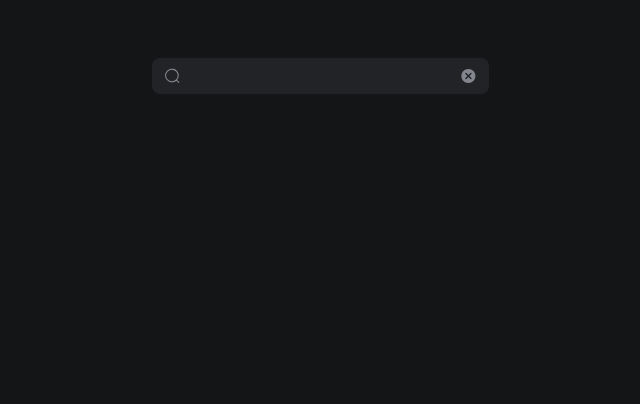
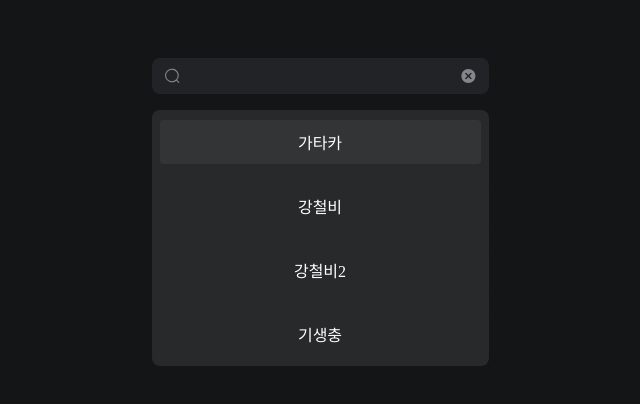
Before and after one commit to Serzhul/Auto_Complete, a website with bundled scripts: page index.html in a window 1280 px wide. Shown: the whole page, without its empty margins (320-960 px from the left). Built offline with nearby package versions, Linux system fonts and the light colour scheme.

Commit message:
[Feat] View Component separated

```diff
--- a/index.html
+++ b/index.html
@@ -5,80 +5,10 @@
         <meta http-equiv="X-UA-Compatible" content="IE=edge" />
         <meta name="viewport" content="width=device-width, initial-scale=1.0" />
         <title>Auto Complete</title>
-    <script src="./dist/app.js" defer></script>
+        <script type="module" src="./dist/app.js" defer></script>
         <link rel="stylesheet" href="./src/css/style.css" />
     </head>
     <body>
-    <div id="app">
-      <div class="bl_container">
-        <form class="el_search__form">
-          <label for="el_search__form" class="el_search__label">
-            <svg
-              xmlns="http://www.w3.org/2000/svg"
-              aria-hidden="true"
-              role="img"
-              width="20"
-              height="20"
-              preserveAspectRatio="xMidYMid meet"
-              viewBox="0 0 1024 1024"
-              class="el_icon__search"
-            >
-              <path
-                fill="currentColor"
-                d="m795.904 750.72l124.992 124.928a32 32 0 0 1-45.248 45.248L750.656 795.904a416 416 0 1 1 45.248-45.248zM480 832a352 352 0 1 0 0-704a352 352 0 0 0 0 704z"
-              />
-            </svg>
-            <input type="search" class="el_search__input" />
-            <svg
-              xmlns="http://www.w3.org/2000/svg"
-              aria-hidden="true"
-              role="img"
-              width="20"
-              height="20"
-              preserveAspectRatio="xMidYMid meet"
-              viewBox="0 0 24 24"
-              class="el_icon__clear"
-            >
-              <path
-                fill="currentColor"
-                d="M12 2C6.47 2 2 6.47 2 12s4.47 10 10 10s10-4.47 10-10S17.53 2 12 2zm4.3 14.3a.996.996 0 0 1-1.41 0L12 13.41L9.11 16.3a.996.996 0 1 1-1.41-1.41L10.59 12L7.7 9.11A.996.996 0 1 1 9.11 7.7L12 10.59l2.89-2.89a.996.996 0 1 1 1.41 1.41L13.41 12l2.89 2.89c.38.38.38 1.02 0 1.41z"
-              />
-            </svg>
-          </label>
-          <!-- <ul class="bl_list">
-            <li class="el_list__item">
-              <div class="bl_container__item">
-                <div class="selected">
-                  <span class="el_item__name"> 가타카 </span>
-                </div>
-              </div>
-            </li>
-            <li class="el_list__item">
-              <div class="bl_container__item">
-                <div class="unselected">
-                  <span class="el_item__name"> 강철비 </span>
-                </div>
-              </div>
-            </li>
-
-            <li class="el_list__item">
-              <div class="bl_container__item">
-                <div class="unselected">
-                  <span class="el_item__name"> 강철비2 </span>
-                </div>
-              </div>
-            </li>
-
-            <li class="el_list__item">
-              <div class="bl_container__item">
-                <div class="unselected">
-                  <span class="el_item__name"> 기생충 </span>
-                </div>
-              </div>
-            </li>
-          </ul> -->
-        </form>
-      </div>
-    </div>
+        <div id="app"></div>
     </body>
 </html>
--- a/src/app.ts
+++ b/src/app.ts
@@ -1 +1,7 @@
-console.log("hi");
+import InputView from './views/inputView.js';
+
+const init = () => {
+    new InputView('app').render();
+};
+
+init();
--- /dev/null
+++ b/src/views/View.ts
@@ -0,0 +1,50 @@
+export default abstract class View {
+    private template: string;
+
+    private renderTemplate: string;
+
+    private container: HTMLElement;
+
+    private htmlList: string[];
+
+    constructor(containerId: string, template: string) {
+        const containerElement = document.getElementById(containerId);
+
+        if (!containerElement) {
+            throw Error('최상위 컨테이너가 없어 UI 생성이 불가능합니다.');
+        }
+
+        this.container = containerElement;
+        this.template = template;
+        this.renderTemplate = template;
+        this.htmlList = [];
+    }
+
+    protected updateView(): void {
+        this.container.innerHTML = this.renderTemplate;
+        this.renderTemplate = this.template;
+    }
+
+    protected addHtml(htmlString: string): void {
+        this.htmlList.push(htmlString);
+    }
+
+    protected getHtml(): string {
+        const snapshot = this.htmlList.join('');
+        this.clearHtmlList();
+        return snapshot;
+    }
+
+    protected setTemplateData(key: string, value: string): void {
+        this.renderTemplate = this.renderTemplate.replace(
+            `{{__${key}__}}`,
+            value
+        );
+    }
+
+    private clearHtmlList() {
+        this.htmlList = [];
+    }
+
+    abstract render(id: string): void;
+}
--- /dev/null
+++ b/src/views/inputView.ts
@@ -0,0 +1,90 @@
+import View from './View.js';
+
+const template = `<div class="bl_container">
+        <form class="el_search__form">
+            <label for="el_search__form" class="el_search__label">
+            <svg
+                xmlns="http://www.w3.org/2000/svg"
+                aria-hidden="true"
+                role="img"
+                width="20"
+                height="20"
+                preserveAspectRatio="xMidYMid meet"
+                viewBox="0 0 1024 1024"
+                class="el_icon__search"
+            >
+                <path
+                    fill="currentColor"
+                    d="m795.904 750.72l124.992 124.928a32 32 0 0 1-45.248 45.248L750.656 795.904a416 416 0 1 1 45.248-45.248zM480 832a352 352 0 1 0 0-704a352 352 0 0 0 0 704z"
+                />
+            </svg>
+            <input type="search" class="el_search__input" />
+            <svg
+                xmlns="http://www.w3.org/2000/svg"
+                aria-hidden="true"
+                role="img"
+                width="20"
+                height="20"
+                preserveAspectRatio="xMidYMid meet"
+                viewBox="0 0 24 24"
+                class="el_icon__clear"
+            >
+                <path
+                    fill="currentColor"
+                    d="M12 2C6.47 2 2 6.47 2 12s4.47 10 10 10s10-4.47 10-10S17.53 2 12 2zm4.3 14.3a.996.996 0 0 1-1.41 0L12 13.41L9.11 16.3a.996.996 0 1 1-1.41-1.41L10.59 12L7.7 9.11A.996.996 0 1 1 9.11 7.7L12 10.59l2.89-2.89a.996.996 0 1 1 1.41 1.41L13.41 12l2.89 2.89c.38.38.38 1.02 0 1.41z"
+                />
+            </svg>
+        </label>
+        <ul class="bl_list">
+            {{__search_item__}}
+        </ul>
+        </form>
+    </div>
+`;
+
+export default class InputView extends View {
+    constructor(containerId: string) {
+        super(containerId, template);
+    }
+
+    render = () => {
+        this.addHtml(
+            `
+            <li class="el_list__item">
+                            <div class="bl_container__item">
+                                <div class="selected">
+                                    <span class="el_item__name"> 가타카 </span>
+                                </div>
+                            </div>
+                        </li>
+                        <li class="el_list__item">
+                            <div class="bl_container__item">
+                                <div class="unselected">
+                                    <span class="el_item__name"> 강철비 </span>
+                                </div>
+                            </div>
+                        </li>
+
+                        <li class="el_list__item">
+                            <div class="bl_container__item">
+                                <div class="unselected">
+                                    <span class="el_item__name"> 강철비2 </span>
+                                </div>
+                            </div>
+                        </li>
+
+                        <li class="el_list__item">
+                            <div class="bl_container__item">
+                                <div class="unselected">
+                                    <span class="el_item__name"> 기생충 </span>
+                                </div>
+                            </div>
+                        </li>
+            `
+        );
+
+        this.setTemplateData('search_item', this.getHtml());
+
+        this.updateView();
+    };
+}
```
Lines whose indentation alone changed are shown as unchanged.
